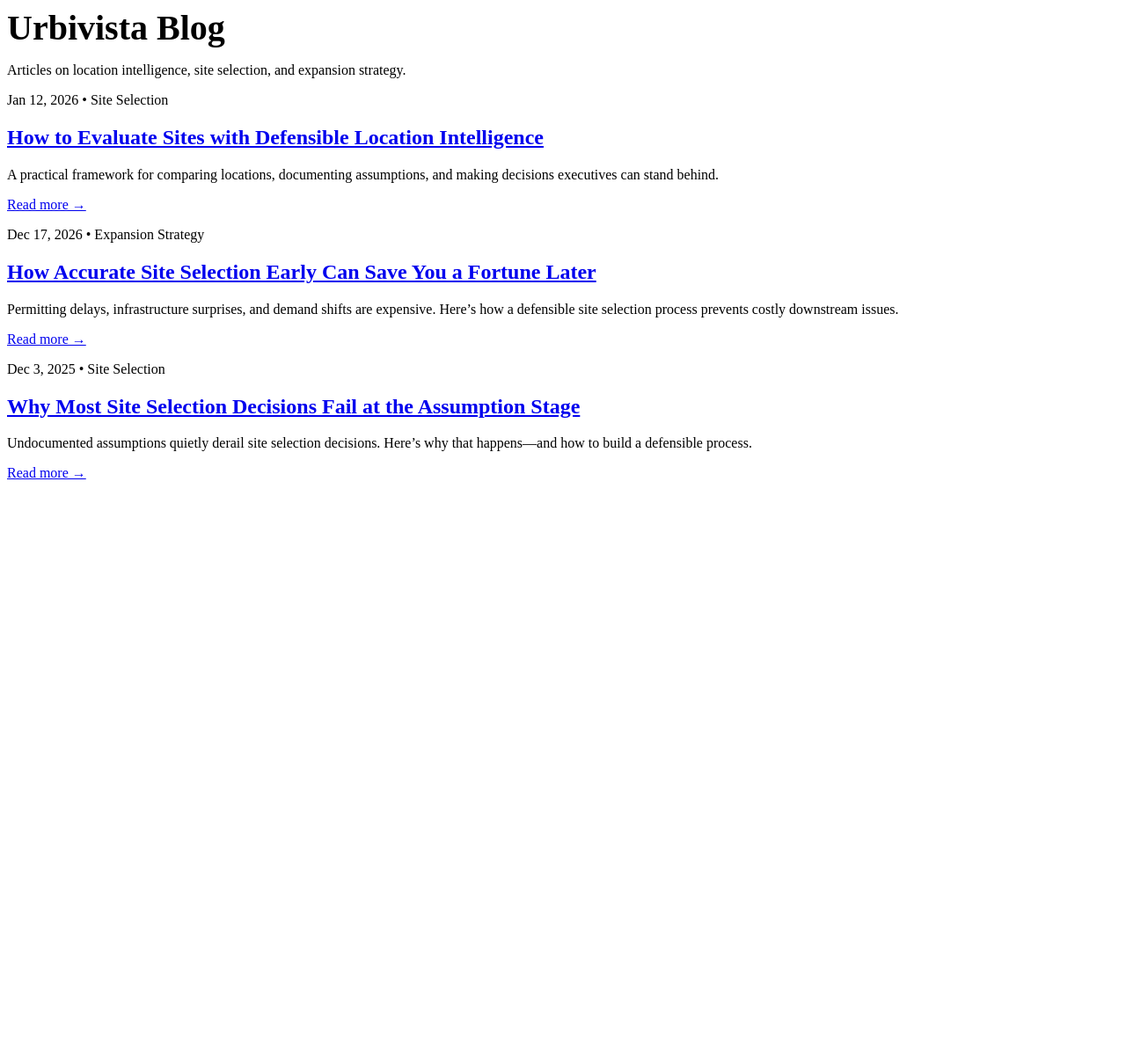
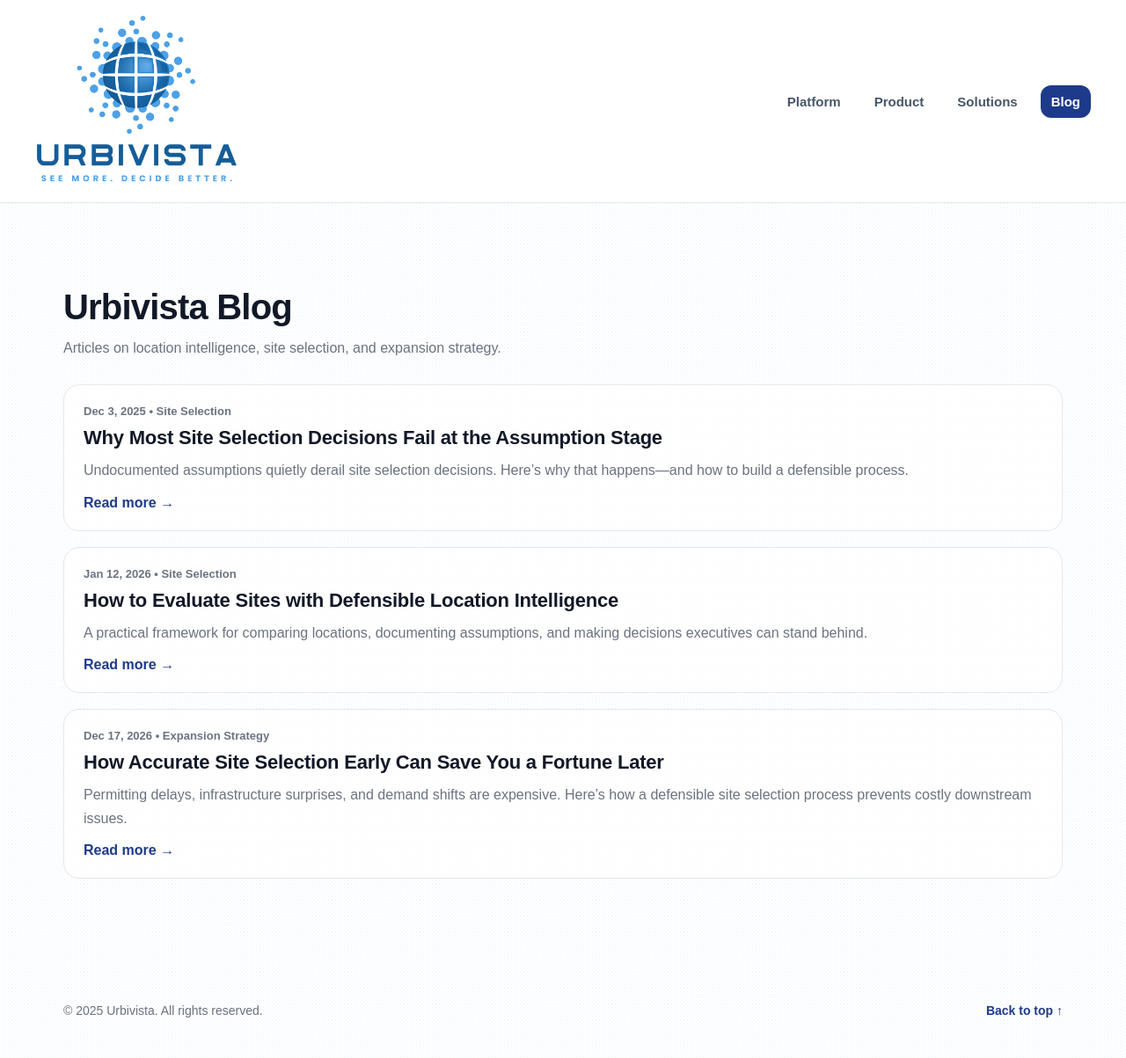
Before and after one commit to lukeseif/urbivista, a plain HTML site: page blog.html in a window 1280 px wide. Shown: the whole page at 88% size. Before the commit the page ends 800 px from the top, so only its background shows below. Drawn offline with Linux system fonts and the light colour scheme.

Commit message:
Update blog.html

```diff
--- a/blog.html
+++ b/blog.html
@@ -1,11 +1,65 @@
+<!DOCTYPE html>
+<html lang="en">
+<head>
+  <meta charset="UTF-8" />
+  <title>Urbivista Blog | Location Intelligence & Site Selection</title>
+  <meta name="viewport" content="width=device-width, initial-scale=1" />
+  <meta name="description" content="Insights on enterprise site selection, location intelligence, and expansion strategy." />
+  <link rel="stylesheet" href="styles.css" />
+  <link rel="icon" type="image/png" href="Urbivista_Logo_FullColor.png" />
+
+  <!-- Open Graph -->
+  <meta property="og:title" content="Urbivista Blog" />
+  <meta property="og:description" content="Insights on enterprise site selection, location intelligence, and expansion strategy." />
+  <meta property="og:type" content="website" />
+  <meta property="og:url" content="https://www.urbivista.io/blog.html" />
+  <meta property="og:image" content="https://www.urbivista.io/Urbivista_Logo_FullColor.png" />
+</head>
+
+<body>
+
+  <!-- Navigation -->
+  <header class="nav">
+    <div class="container nav-inner">
+      <a class="brand" href="index.html" aria-label="Urbivista home">
+        <img src="Urbivista_Logo_FullColor.png" alt="Urbivista logo" class="brand-logo" />
+      </a>
+
+      <nav class="nav-links" aria-label="Primary navigation">
+        <a href="index.html#features">Platform</a>
+        <a href="index.html#platform">Product</a>
+        <a href="index.html#solutions">Solutions</a>
+        <a href="blog.html" class="nav-cta">Blog</a>
+      </nav>
+    </div>
+  </header>
+
+  <!-- Page Header -->
   <main class="section">
     <div class="container">
       <header class="section-head">
-      <h1 style="margin:0 0 10px; font-size: 40px; font-weight: 900;">Urbivista Blog</h1>
+        <h1 style="margin:0 0 10px; font-size: 40px; font-weight: 900; letter-spacing: -0.02em;">
+          Urbivista Blog
+        </h1>
         <p>Articles on location intelligence, site selection, and expansion strategy.</p>
       </header>
 
+      <!-- Blog List -->
       <div class="blog-list">
+
+        <article class="blog-card">
+          <p class="blog-meta">Dec 3, 2025 • Site Selection</p>
+          <h2 class="blog-title">
+            <a href="posts/site-selection-fails-at-assumptions.html">
+              Why Most Site Selection Decisions Fail at the Assumption Stage
+            </a>
+          </h2>
+          <p class="blog-excerpt">
+            Undocumented assumptions quietly derail site selection decisions.
+            Here’s why that happens—and how to build a defensible process.
+          </p>
+          <a class="blog-read" href="posts/site-selection-fails-at-assumptions.html">Read more →</a>
+        </article>
 
         <article class="blog-card">
           <p class="blog-meta">Jan 12, 2026 • Site Selection</p>
@@ -15,7 +69,8 @@
             </a>
           </h2>
           <p class="blog-excerpt">
-          A practical framework for comparing locations, documenting assumptions, and making decisions executives can stand behind.
+            A practical framework for comparing locations, documenting assumptions,
+            and making decisions executives can stand behind.
           </p>
           <a class="blog-read" href="posts/how-to-evaluate-sites.html">Read more →</a>
         </article>
@@ -34,20 +89,17 @@
           <a class="blog-read" href="posts/accurate-site-selection-saves-money.html">Read more →</a>
         </article>
 
-      <article class="blog-card">
-        <p class="blog-meta">Dec 3, 2025 • Site Selection</p>
-        <h2 class="blog-title">
-          <a href="posts/site-selection-fails-at-assumptions.html">
-            Why Most Site Selection Decisions Fail at the Assumption Stage
-          </a>
-        </h2>
-        <p class="blog-excerpt">
-          Undocumented assumptions quietly derail site selection decisions.
-          Here’s why that happens—and how to build a defensible process.
-        </p>
-        <a class="blog-read" href="posts/site-selection-fails-at-assumptions.html">Read more →</a>
-      </article>
-
       </div>
     </div>
   </main>
+
+  <!-- Footer -->
+  <footer class="footer">
+    <div class="container footer-inner">
+      <p>© 2025 Urbivista. All rights reserved.</p>
+      <a href="index.html#top" class="to-top">Back to top ↑</a>
+    </div>
+  </footer>
+
+</body>
+</html>
```
Lines whose indentation alone changed are shown as unchanged.
